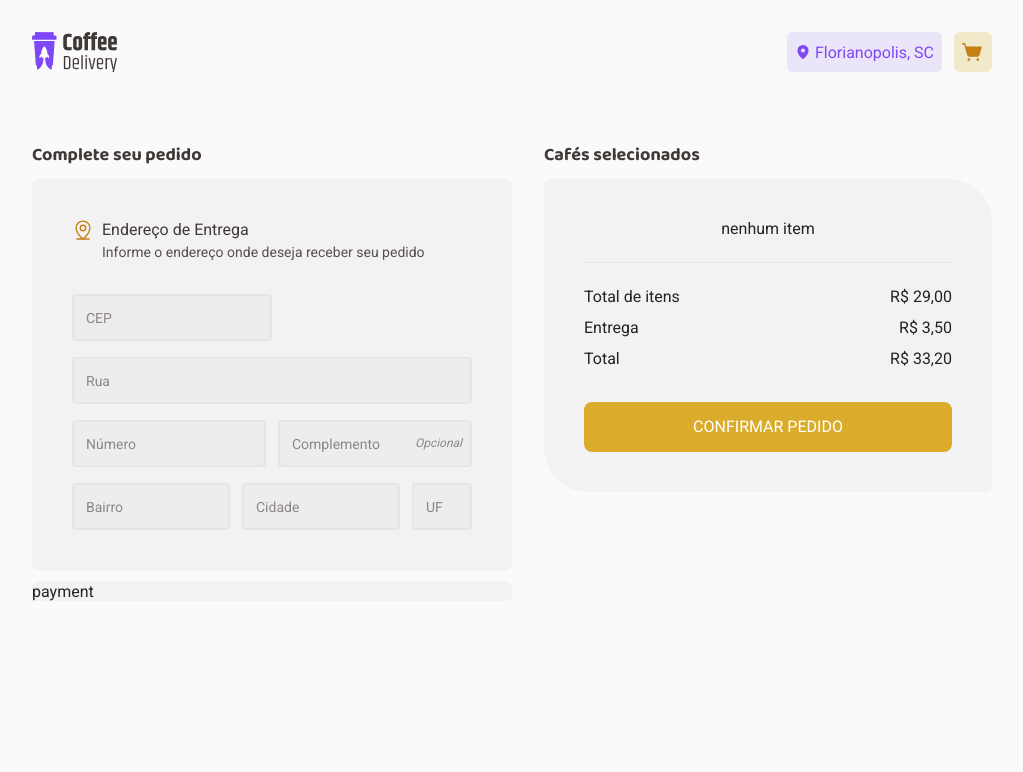
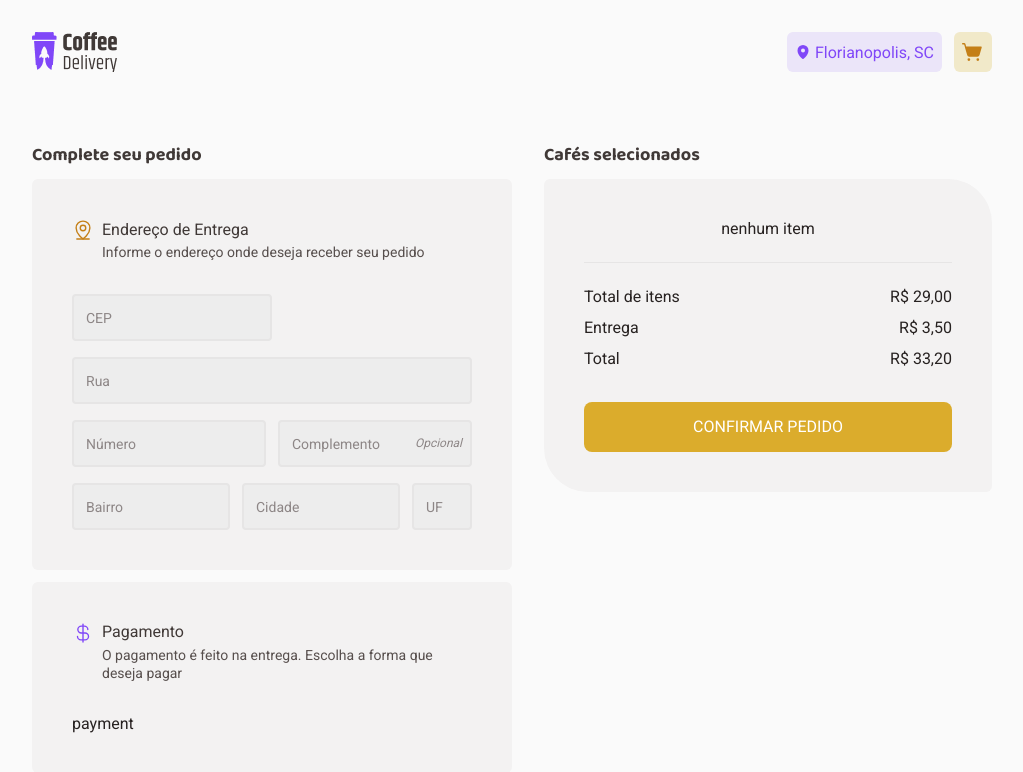
Before and after one commit to adonisamarante/coffee-delivery-dsf, a React (Vite) app: page /checkout in a window 1280 px wide. Shown: the top 772 px of the page, without its empty margins (128-1151 px from the left). Built offline with nearby package versions, Linux system fonts and the light colour scheme.

Commit message:
feat: payment component title

```diff
--- a/src/pages/Checkout/index.tsx
+++ b/src/pages/Checkout/index.tsx
@@ -11,6 +11,7 @@ import {
   FourthLine,
   GradBottom,
   GradTop,
+  PaymentTitle,
   PaymentWrapper,
   SecondLine,
   Separator,
@@ -21,7 +22,7 @@ import {
   ValuesAmountWrapper,
 } from './styles'
 import { CoffeeOrderContext } from '../../contexts/CoffeeOrderContext'
-import { MapPinLine } from 'phosphor-react'
+import { CurrencyDollar, MapPinLine } from 'phosphor-react'
 
 export function Checkout() {
   const { coffees } = useContext(CoffeeOrderContext)
@@ -58,6 +59,16 @@ export function Checkout() {
         </AddressWrapper>
 
         <PaymentWrapper>
+          <PaymentTitle>
+            <div>
+              <CurrencyDollar size={22} />
+              <p>Pagamento</p>
+            </div>
+            <p>
+              O pagamento é feito na entrega. Escolha a forma que deseja pagar
+            </p>
+          </PaymentTitle>
+
           <p>payment</p>
         </PaymentWrapper>
       </SignUpFormContainer>
--- a/src/pages/Checkout/styles.ts
+++ b/src/pages/Checkout/styles.ts
@@ -24,7 +24,6 @@ export const SignUpFormContainer = styled.div`
 `
 
 export const AddressWrapper = styled(BaseWrapper)`
-  width: 100%;
   padding: 2.5rem;
   border-radius: 6px;
 
@@ -94,8 +93,41 @@ export const FourthLine = styled.div`
 `
 
 export const PaymentWrapper = styled(BaseWrapper)`
-  width: 100%;
   border-radius: 6px;
+  padding: 2.5rem;
+
+  flex-direction: column;
+  gap: 2rem;
+`
+
+export const PaymentTitle = styled.div`
+  flex-direction: column;
+  gap: 0.125rem;
+
+  > div {
+    align-items: center;
+    gap: 0.5rem;
+
+    > :first-child {
+      color: ${(props) => props.theme.purple};
+    }
+
+    p {
+      font-size: 1rem;
+      line-height: 130%;
+      font-weight: 400;
+      color: ${(props) => props.theme['base-subtitle']};
+    }
+  }
+
+  > p {
+    margin-left: 1.875rem;
+
+    font-size: 0.875rem;
+    line-height: 130%;
+    font-weight: 400;
+    color: ${(props) => props.theme['base-text']};
+  }
 `
 
 export const TotalOrderContainer = styled.div`
```
